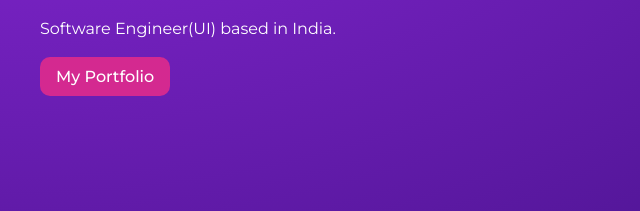
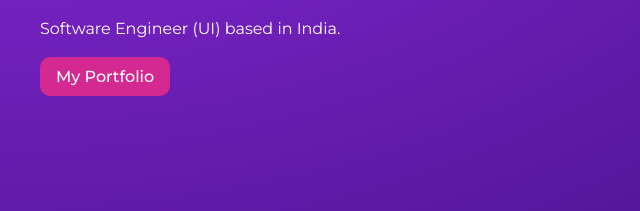
Before and after one commit to rishi120/first-gatsby-site, a Gatsby site: page / in a window 1280 px wide. Shown: the part 331-542 px from the top of the page, 0-640 px from the left. Built offline with nearby package versions, Linux system fonts and the light colour scheme; Gatsby itself is replaced by a stand-in of ours.

Commit message:
added graphql data layer. Fetch data from graphql

```diff
--- a/gatsby-config.js
+++ b/gatsby-config.js
@@ -2,6 +2,23 @@ module.exports = {
   siteMetadata: {
     siteUrl: "https://www.yourdomain.tld",
     title: "My Gatsby Site",
+    name: "Chandan Baruah",
+    subtitle: "Develop & Deploy",
+    designation: "Software Engineer (UI)",
+    footer: "Copyright 2021",
+    navMenu: [
+      {
+        navTitle: "Home",
+        navPath: "/"
+      },
+      {
+        navTitle: "About",
+        navPath: "/about"
+      },
+      {
+        navTitle: "Portfolio",
+        navPath: "/portfolio"
+      }]
   },
   plugins: [`gatsby-plugin-sass`],
 };
--- a/src/components/layout.js
+++ b/src/components/layout.js
@@ -1,11 +1,27 @@
 import React from 'react';
 import Navbar from '../routes/navbar';
 import "../styles/global-styles.scss";
+import { useStaticQuery, graphql } from 'gatsby';
 
 export default function Layout({ children }) {
+  // implemented useStaticQuery hooks
+  const data = useStaticQuery(graphql
+    `query navInfo {
+          site {
+            siteMetadata {
+              navMenu {
+                navPath
+                navTitle
+              }
+            }
+          }
+        }
+        `
+  )
+  const { navMenu } = data.site.siteMetadata;
   return (
     <div className="layout">
-      <Navbar />
+      <Navbar navMenu={navMenu} />
       <div className="content">
         {children}
       </div>
--- a/src/pages/index.js
+++ b/src/pages/index.js
@@ -1,17 +1,18 @@
 import React from "react"
-import { Link } from 'gatsby'
+import { Link, graphql } from 'gatsby'
 import Layout from "../components/layout"
 import * as styles from "../styles/home.module.scss"
 
 // markup
-const IndexPage = () => {
+const IndexPage = ({ data }) => {
+  const { designation, name, subtitle } = data.site.siteMetadata
   return (
     <Layout>
       <section className={styles.header}>
         <div>
-          <h2>Chandan Baruah</h2>
-          <h3>Develop & Deploy</h3>
-          <p>Software Engineer(UI) based in India.</p>
+          <h2>{name}</h2>
+          <h3>{subtitle}</h3>
+          <p>{designation} based in India.</p>
           <Link to="/portfolio" className={styles.btn}>My Portfolio</Link>
         </div>
         <div className={styles.imgWrapper}>
@@ -24,3 +25,15 @@ const IndexPage = () => {
 }
 
 export default IndexPage
+// graphql page query without using useStatic hook
+export const query = graphql`
+  query SiteInfo {
+    site {
+      siteMetadata {
+        designation
+        name
+        subtitle
+      }
+    }
+  }
+`
--- a/src/routes/navbar.js
+++ b/src/routes/navbar.js
@@ -1,14 +1,14 @@
 import React from 'react'
 import { Link } from 'gatsby'
 
-export default function Navbar() {
+export default function Navbar({ navMenu }) {
   return (
     <nav>
       <h1>Web Warrior</h1>
       <div className="links">
-        <Link to="/">Home</Link>
-        <Link to="/about">About</Link>
-        <Link to="/portfolio">Portfolio</Link>
+        {navMenu.map((menuItems, index) => {
+          return <Link to={menuItems.navPath} key={index}>{menuItems.navTitle}</Link>
+        })}
       </div>
     </nav>
   )
```
